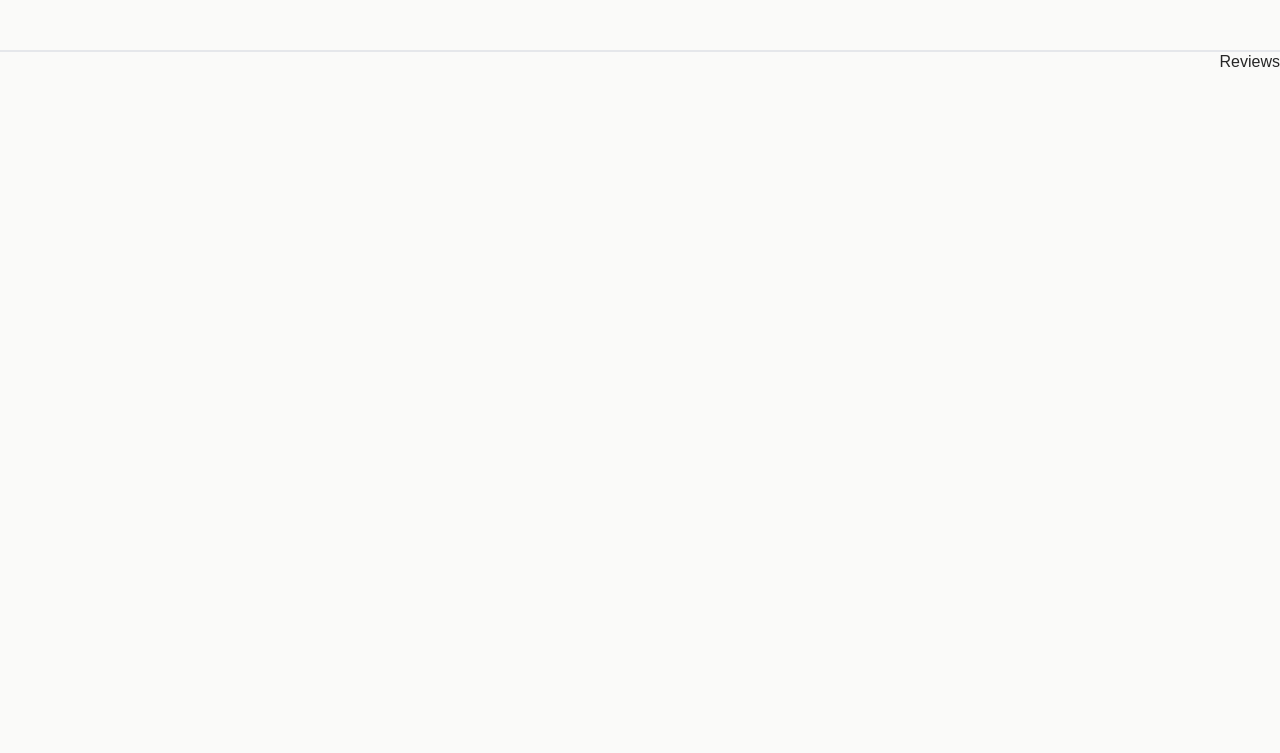
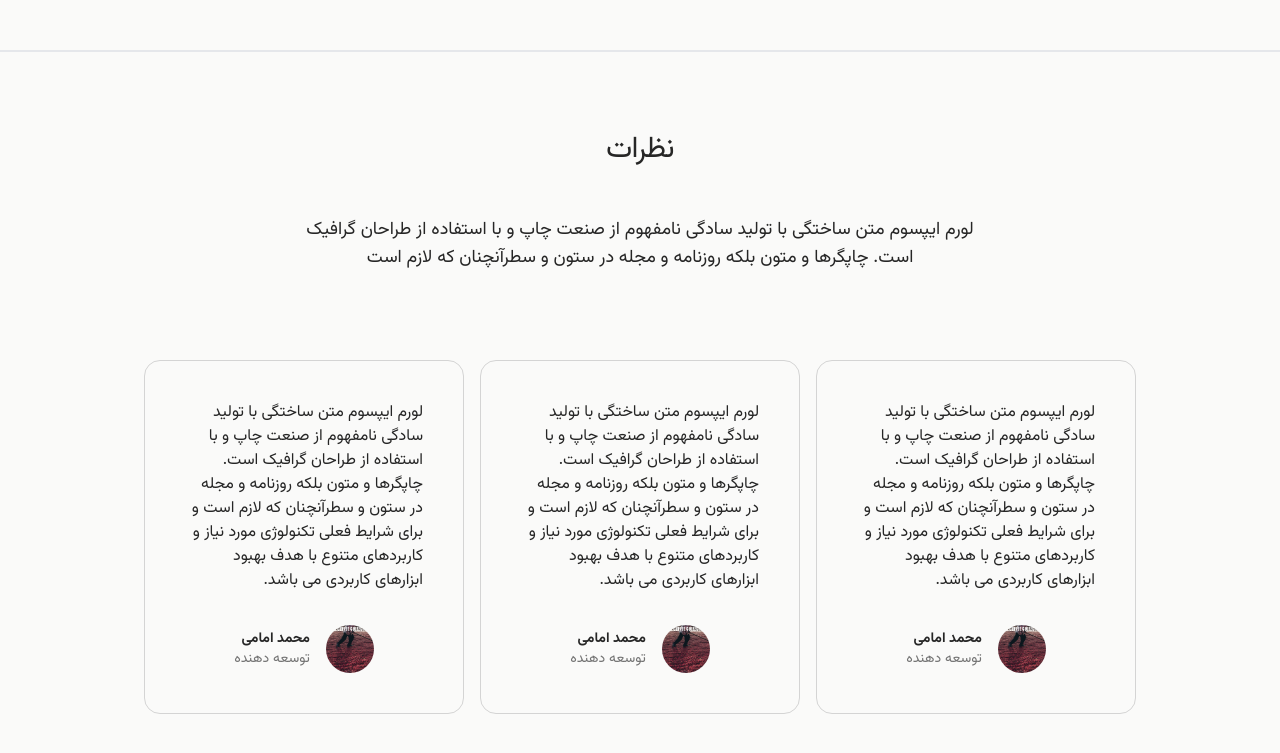
Before and after one commit to MhmmdEmmi/the-need-for-coffee, a React (Vite) app: page / in a window 1280 px wide. Shown: the part 6840-7593 px from the top of the page. Before the commit the page ends 6916 px from the top, so only its background shows below. Built offline with nearby package versions, Linux system fonts and the light colour scheme.

Commit message:
update: complete reviews section

```diff
--- a/src/components/Reviews.jsx
+++ b/src/components/Reviews.jsx
@@ -1,5 +1,41 @@
+import { REVIEWS } from "../constants";
+
 const Reviews = () => {
-  return <>Reviews</>;
+  return (
+    <>
+      <section className="max-w-7xl mx-auto border-b-2" id="reviews">
+        <div className="my-20">
+          <h2 className="text-xl lg:text-3xl tracking-tight text-center mb-12">
+            نظرات
+          </h2>
+          <p className="max-w-2xl text-lg mb-12 text-center mx-auto">
+            {REVIEWS.text}
+          </p>
+          <div className="flex flex-wrap justify-center">
+            {REVIEWS.reviews.map((review, index) => (
+              <div
+                key={index}
+                className="mt-10 flex flex-col items-center justify-center rounded-2xl border border-neutral-300 p-10 mx-2 max-w-xs"
+              >
+                <p className="mb-4">{review.review}</p>
+                <div className="flex items-center mt-4">
+                  <img
+                    src={review.image}
+                    alt={review.name}
+                    className="w-12 h-12 rounded-full ml-4"
+                  />
+                  <div>
+                    <p className="text-sm font-bold">{review.name}</p>
+                    <p className="text-sm text-neutral-500">{review.title}</p>
+                  </div>
+                </div>
+              </div>
+            ))}
+          </div>
+        </div>
+      </section>
+    </>
+  );
 };
 
 export default Reviews;
--- a/src/constants/index.js
+++ b/src/constants/index.js
@@ -87,3 +87,52 @@
     link: "#",
   },
 ];
+
+export const REVIEWS = {
+  text: "لورم ایپسوم متن ساختگی با تولید سادگی نامفهوم از صنعت چاپ و با استفاده از طراحان گرافیک است. چاپگرها و متون بلکه روزنامه و مجله در ستون و سطرآنچنان که لازم است",
+
+  reviews: [
+    {
+      name: "محمد امامی",
+      title: "توسعه دهنده",
+      review:
+        "لورم ایپسوم متن ساختگی با تولید سادگی نامفهوم از صنعت چاپ و با استفاده از طراحان گرافیک است. چاپگرها و متون بلکه روزنامه و مجله در ستون و سطرآنچنان که لازم است و برای شرایط فعلی تکنولوژی مورد نیاز و کاربردهای متنوع با هدف بهبود ابزارهای کاربردی می باشد.",
+      image: TheCoffeeCollective03,
+    },
+    {
+      name: "محمد امامی",
+      title: "توسعه دهنده",
+      review:
+        "لورم ایپسوم متن ساختگی با تولید سادگی نامفهوم از صنعت چاپ و با استفاده از طراحان گرافیک است. چاپگرها و متون بلکه روزنامه و مجله در ستون و سطرآنچنان که لازم است و برای شرایط فعلی تکنولوژی مورد نیاز و کاربردهای متنوع با هدف بهبود ابزارهای کاربردی می باشد.",
+      image: TheCoffeeCollective03,
+    },
+    {
+      name: "محمد امامی",
+      title: "توسعه دهنده",
+      review:
+        "لورم ایپسوم متن ساختگی با تولید سادگی نامفهوم از صنعت چاپ و با استفاده از طراحان گرافیک است. چاپگرها و متون بلکه روزنامه و مجله در ستون و سطرآنچنان که لازم است و برای شرایط فعلی تکنولوژی مورد نیاز و کاربردهای متنوع با هدف بهبود ابزارهای کاربردی می باشد.",
+      image: TheCoffeeCollective03,
+    },
+    {
+      name: "محمد امامی",
+      title: "توسعه دهنده",
+      review:
+        "لورم ایپسوم متن ساختگی با تولید سادگی نامفهوم از صنعت چاپ و با استفاده از طراحان گرافیک است. چاپگرها و متون بلکه روزنامه و مجله در ستون و سطرآنچنان که لازم است و برای شرایط فعلی تکنولوژی مورد نیاز و کاربردهای متنوع با هدف بهبود ابزارهای کاربردی می باشد.",
+      image: TheCoffeeCollective03,
+    },
+    {
+      name: "محمد امامی",
+      title: "توسعه دهنده",
+      review:
+        "لورم ایپسوم متن ساختگی با تولید سادگی نامفهوم از صنعت چاپ و با استفاده از طراحان گرافیک است. چاپگرها و متون بلکه روزنامه و مجله در ستون و سطرآنچنان که لازم است و برای شرایط فعلی تکنولوژی مورد نیاز و کاربردهای متنوع با هدف بهبود ابزارهای کاربردی می باشد.",
+      image: TheCoffeeCollective03,
+    },
+    {
+      name: "محمد امامی",
+      title: "توسعه دهنده",
+      review:
+        "لورم ایپسوم متن ساختگی با تولید سادگی نامفهوم از صنعت چاپ و با استفاده از طراحان گرافیک است. چاپگرها و متون بلکه روزنامه و مجله در ستون و سطرآنچنان که لازم است و برای شرایط فعلی تکنولوژی مورد نیاز و کاربردهای متنوع با هدف بهبود ابزارهای کاربردی می باشد.",
+      image: TheCoffeeCollective03,
+    },
+  ],
+};
```
